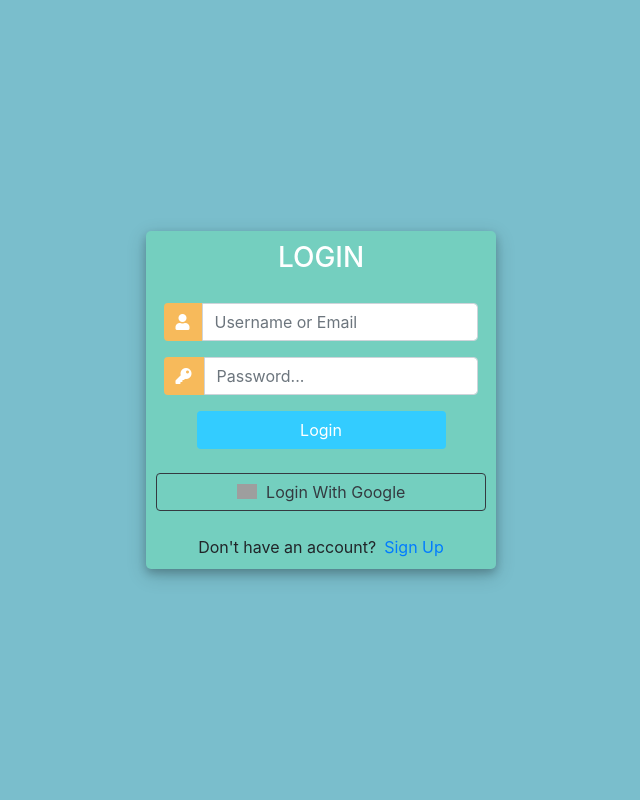
After one commit to vikaskumar99/URLShortner, a Django app: page /login/ in a window 1280 px wide. The commit adds this page. Shown: the whole page, without its empty margins (319-959 px from the left). Run offline with Django 3.2, Linux system fonts and the light colour scheme; some libraries are stand-ins or nearby versions; grey boxes are pictures that could not be loaded.

Commit message:
added google auth

```diff
--- a/shortner/models.py
+++ b/shortner/models.py
@@ -1,5 +1,8 @@
 from django.db import models
 from django.conf import settings
+
+from django.contrib.auth.models import User
+User._meta.get_field('email')._unique = True
 # Create your models here.
 class Url(models.Model):
     link = models.CharField(max_length=10000)
--- a/shortner/urls.py
+++ b/shortner/urls.py
@@ -2,8 +2,11 @@ from django.urls import path, include
 from . import views
 
 urlpatterns = [
+    path('', include('social_django.urls', namespace='social')),
     path('', views.index, name='index'),
-    path('accounts/', include('django.contrib.auth.urls')),
+    path('completes/', views.google, name='google_auth'),
+    path('login/', views.login_user, name="login"),
+    path('register/', views.register_user, name="register"),
     path('logout/', views.logout_request, name="logout"),
     path('dashboard/', views.show_login_user_links, name="dashboard"),
     path('create', views.create, name='create'),
--- a/shortner/views.py
+++ b/shortner/views.py
@@ -2,9 +2,14 @@ import uuid
 from django.shortcuts import render, redirect
 from django.http import HttpResponse, HttpResponseNotFound, Http404
 from django.contrib.auth import logout
+from django.contrib.auth.forms import UserCreationForm
+from django.contrib.auth import authenticate, login, logout
+from django.contrib import messages
+from django.contrib.auth.decorators import login_required
 from urllib.parse import urlparse
 from .models import Url
 from .utils import validate_url
+from .forms import CreateUserForm
 
 # Create your views here.
 def index(request):
@@ -16,7 +21,14 @@ def create(request):
         url = request.POST['link']
         if not validate_url(url):
             return HttpResponse(status=402)
-
+        try:
+            url_obj = Url.objects.filter(link=url, created_user=request.user)
+        except:
+            pass
+        if url_obj:
+            url_obj = url_obj[0]
+            print("returning existing link", url_obj)
+            return HttpResponse(url_obj.uuid)
         uid = str(uuid.uuid4())[:5]
         url_obj = Url(link=url, uuid=uid, created_user=request.user)
         url_obj.save()
@@ -43,6 +55,41 @@ def logout_request(request):
     logout(request)
     return redirect("index")
 
+def login_user(request):
+    if request.user.is_authenticated:
+        return redirect("index")
+    if request.method == "POST":
+        username = request.POST.get("username")
+        password = request.POST.get("password")
+
+        user = authenticate(request, username=username, password=password)
+        if user:
+            login(request, user)
+            return redirect("index")
+        else:
+            messages.info(request, "Username or Password is incorrect")
+
+    return render(request, "login.html")
+
+def register_user(request):
+    if request.user.is_authenticated:
+        return redirect("index")
+
+    form = CreateUserForm()
+
+    if request.method == "POST":
+        form = CreateUserForm(request.POST)
+        if form.is_valid():
+            form.save()
+            name = form.cleaned_data.get("username")
+            messages.success(request, f"Thanks, {name} your account has been created, please login")
+            return redirect('login')
+
+    print("\n\n\nentering register user", form)
+    context = {"form": form}
+    return render(request, "register.html", context)
+
+@login_required(login_url="login")
 def show_login_user_links(request):
     try:
         url_obj = Url.objects.filter(created_user=request.user)
@@ -50,5 +97,11 @@ def show_login_user_links(request):
         print("error is", e)
         return render(request, '404_error.html')
         raise Http404
+    context = {"objects": url_obj}
 
     print("links are", url_obj)
+    return render(request, "dashboard.html", context)
+
+def google(request):
+    print("\n\n\n entering google auth\n\n\n")
+    return render(request, "404.html")
--- /dev/null
+++ b/templates/login.html
@@ -0,0 +1,128 @@
+<!DOCTYPE html>
+<html>
+
+<head>
+	<title>Login</title>
+	<link rel="stylesheet" href="https://stackpath.bootstrapcdn.com/bootstrap/4.1.3/css/bootstrap.min.css" integrity="sha384-MCw98/SFnGE8fJT3GXwEOngsV7Zt27NXFoaoApmYm81iuXoPkFOJwJ8ERdknLPMO" crossorigin="anonymous">
+	<script src="https://ajax.googleapis.com/ajax/libs/jquery/3.3.1/jquery.min.js"></script>
+	<link rel="stylesheet" href="https://use.fontawesome.com/releases/v5.6.1/css/all.css" integrity="sha384-gfdkjb5BdAXd+lj+gudLWI+BXq4IuLW5IT+brZEZsLFm++aCMlF1V92rMkPaX4PP" crossorigin="anonymous">
+
+
+	<style>
+		body,
+		html {
+			margin: 0;
+			padding: 0;
+			height: 100%;
+			background: #7abecc !important;
+		}
+		.user_card {
+			width: 350px;
+			margin-top: auto;
+			margin-bottom: auto;
+			background: #74cfbf;
+			position: relative;
+			display: flex;
+			justify-content: center;
+			flex-direction: column;
+			padding: 10px;
+			box-shadow: 0 4px 8px 0 rgba(0, 0, 0, 0.2), 0 6px 20px 0 rgba(0, 0, 0, 0.19);
+			-webkit-box-shadow: 0 4px 8px 0 rgba(0, 0, 0, 0.2), 0 6px 20px 0 rgba(0, 0, 0, 0.19);
+			-moz-box-shadow: 0 4px 8px 0 rgba(0, 0, 0, 0.2), 0 6px 20px 0 rgba(0, 0, 0, 0.19);
+			border-radius: 5px;
+
+		}
+
+		.form_container {
+			margin-top: 20px;
+		}
+
+		#form-title{
+			color: #fff;
+
+		}
+
+		.login_btn {
+			width: 100%;
+			background: #33ccff !important;
+			color: white !important;
+		}
+		.login_btn:focus {
+			box-shadow: none !important;
+			outline: 0px !important;
+		}
+		.login_container {
+			padding: 0 2rem;
+		}
+		.input-group-text {
+			background: #f7ba5b !important;
+			color: white !important;
+			border: 0 !important;
+			border-radius: 0.25rem 0 0 0.25rem !important;
+		}
+		.input_user,
+		.input_pass:focus {
+			box-shadow: none !important;
+			outline: 0px !important;
+		}
+
+		#messages{
+			background-color: grey;
+			color: #fff;
+			padding: 10px;
+			margin-top: 10px;
+		}
+	</style>
+
+</head>
+<body>
+	<div class="container h-100">
+		<div class="d-flex justify-content-center h-100">
+			<div class="user_card">
+				<div class="d-flex justify-content-center">
+
+
+					<h3 id="form-title">LOGIN</h3>
+				</div>
+				<div class="d-flex justify-content-center form_container">
+					<form method="POST" action="">
+						{% csrf_token %}
+						<div class="input-group mb-3">
+							<div class="input-group-append">
+								<span class="input-group-text"><i class="fas fa-user"></i></span>
+							</div>
+							<input type="text" name="username" placeholder="Username or Email" class="form-control">
+						</div>
+						<div class="input-group mb-2">
+							<div class="input-group-append">
+								<span class="input-group-text"><i class="fas fa-key"></i></span>
+							</div>
+								<input type="password" name="password" placeholder="Password..." class="form-control" >
+						</div>
+
+							<div class="d-flex justify-content-center mt-3 login_container">
+				 				<input class="btn login_btn" type="submit" value="Login">
+				   			</div>
+					</form>
+
+				</div>
+				<br>
+				<a class="btn btn-outline-dark" href="{% url 'social:begin' 'google-oauth2' %}">
+					<img width="20px" style="margin-bottom:3px; margin-right:5px" alt="Google sign-in" src="https://upload.wikimedia.org/wikipedia/commons/thumb/5/53/Google_%22G%22_Logo.svg/512px-Google_%22G%22_Logo.svg.png" />
+					Login With Google
+				  </a>
+				{% for message in messages %}
+					<p id="messages">{{message}}</p>
+				{% endfor %}
+				<div class="mt-4">
+					<div class="d-flex justify-content-center links">
+						Don't have an account? <a href="{% url 'register' %}" class="ml-2">Sign Up</a>
+					</div>
+
+				</div>
+			</div>
+		</div>
+	</div>
+</body>
+
+</html>
```
Also changed, not shown: requirements.txt (added, +20 -0 lines), shortner/authentication.py (added, +26 -0 lines), shortner/forms.py (added, +8 -0 lines), templates/base.html (added, +44 -0 lines), templates/dashboard.html (added, +35 -0 lines), templates/index.html (+6 -42 lines), templates/register.html (added, +137 -0 lines), urlshortner/settings.py (+13 -2 lines), db.sqlite3.
